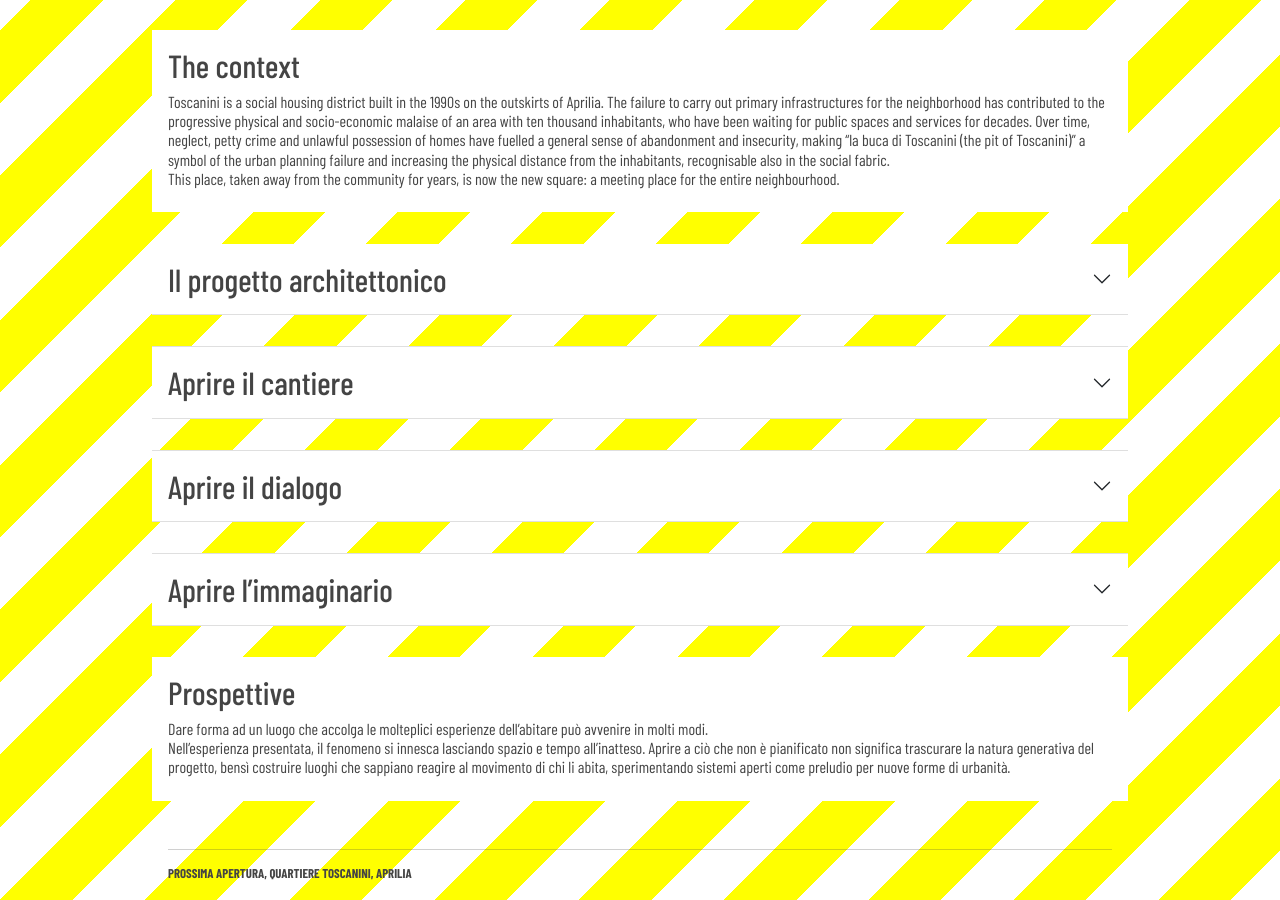
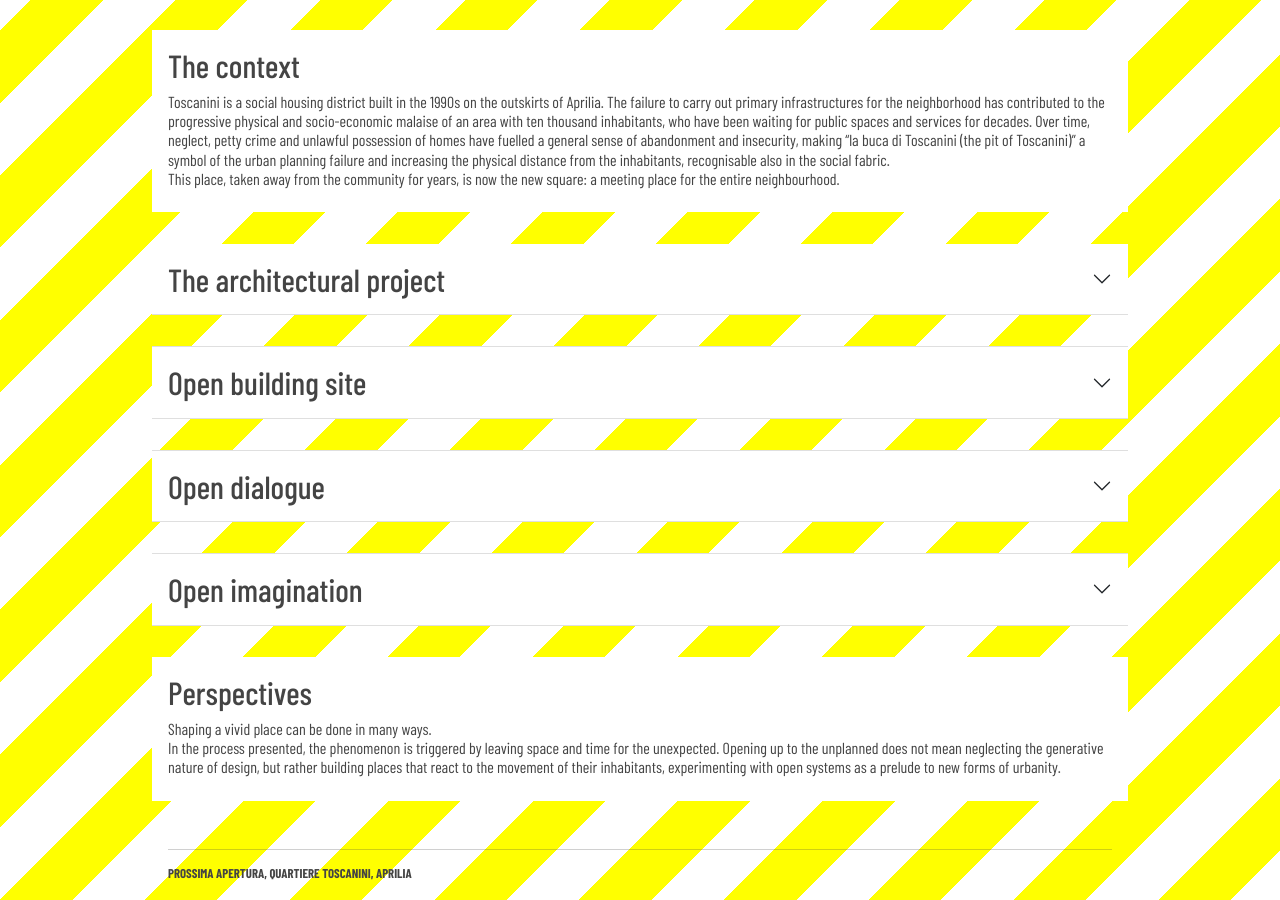
Before and after one commit to jacoping/prossimaapertura, a Jekyll site: the page built from en/index.html, in a window 1280 px wide and 900 px high, scrolled down 535 px. Built offline with Jekyll 4.4.1, drawn with Linux system fonts in a browser that asks for light colours; nearby versions of some CDN libraries; some web fonts are replaced; library files that are not in the unit come from our copies.

Commit message:
sistemare home inglese

```diff
--- a/_config.yml
+++ b/_config.yml
@@ -9,6 +9,7 @@
 
 collections:
   - features
+  - features_en
 
 kramdown:
   hard_wrap: true
--- /dev/null
+++ b/_includes/features-en.html
@@ -0,0 +1,19 @@
+<main id="features">
+
+  <div class="accordion accordion-flush">
+    {% for feature in site.features_en %}
+    <div class="accordion-item">
+      <h2 class="accordion-header" id="flush-headingOne">
+        <button class="accordion-button collapsed px-3 bg-white h2 mb-0 j-fs-inherit" type="button" data-bs-toggle="collapse" data-bs-target="#{{ feature.slug }}-inner">
+          {{ feature.heading }}
+        </button>
+      </h2>
+      <div id="{{ feature.slug }}-inner" class="accordion-collapse collapse" aria-labelledby="flush-headingOne">
+        <div class="accordion-body">{{ feature.content }}</div>
+      </div>
+    </div>
+    <div class="spacer2rem"></div>
+    {% endfor %}
+  </div>
+
+</main>
--- a/_includes/head.html
+++ b/_includes/head.html
@@ -6,7 +6,7 @@
   <title>{{ site.title }}</title>
 
   <link href="/res/bootstrap.min.css" rel="stylesheet">
-  <link href="res/swiper-bundle.min.css" rel="stylesheet">
+  <link href="/res/swiper-bundle.min.css" rel="stylesheet">
   <link rel="preconnect" href="https://fonts.gstatic.com">
   <link href="https://fonts.googleapis.com/css2?family=Barlow+Condensed:ital,wght@0,300;0,400;0,500;0,600;0,700;1,300;1,400;1,500;1,600;1,700&display=swap" rel="stylesheet">
 
--- a/en/_snippets/conclusioni.md
+++ b/en/_snippets/conclusioni.md
@@ -1,4 +1,4 @@
-## Prospettive
+## Perspectives
 
-Dare forma ad un luogo che accolga le molteplici esperienze dell’abitare può avvenire in molti modi.
-Nell'esperienza presentata, il fenomeno si innesca lasciando spazio e tempo all’inatteso. Aprire a ciò che non è pianificato non significa trascurare la natura generativa del progetto, bensì costruire luoghi che sappiano reagire al movimento di chi li abita, sperimentando sistemi aperti come preludio per nuove forme di urbanità.
+Shaping a vivid place can be done in many ways.
+In the process presented, the phenomenon is triggered by leaving space and time for the unexpected. Opening up to the unplanned does not mean neglecting the generative nature of design, but rather building places that react to the movement of their inhabitants, experimenting with open systems as a prelude to new forms of urbanity.
--- a/en/index.html
+++ b/en/index.html
@@ -27,7 +27,7 @@
 <div class="spacer2rem"></div>
 
 
-{% include features.html %}
+{% include features-en.html %}
 
 <div class="bg-white p-3">
   {% capture conclusioni %}{% include_relative _snippets/conclusioni.md %}{% endcapture %}
```
Also changed, not shown: _features_en/03 aprire il dialogo.md (renamed from _features-en/03 aprire il dialogo.md, +1 -1 lines), _features_en/01 il progetto architettonico.md (renamed from _features-en/01 il progetto architettonico.md), _features_en/02 aprire il cantiere.md (renamed from _features-en/02 aprire il cantiere.md), _features_en/04 aprire l'immaginario.md (renamed from _features-en/04 aprire l'immaginario.md).
